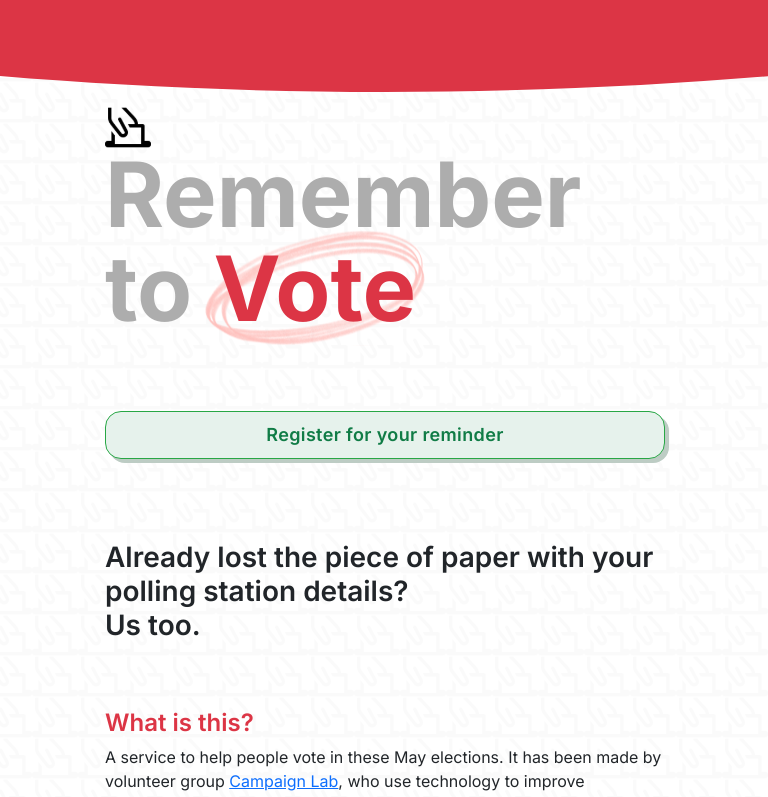
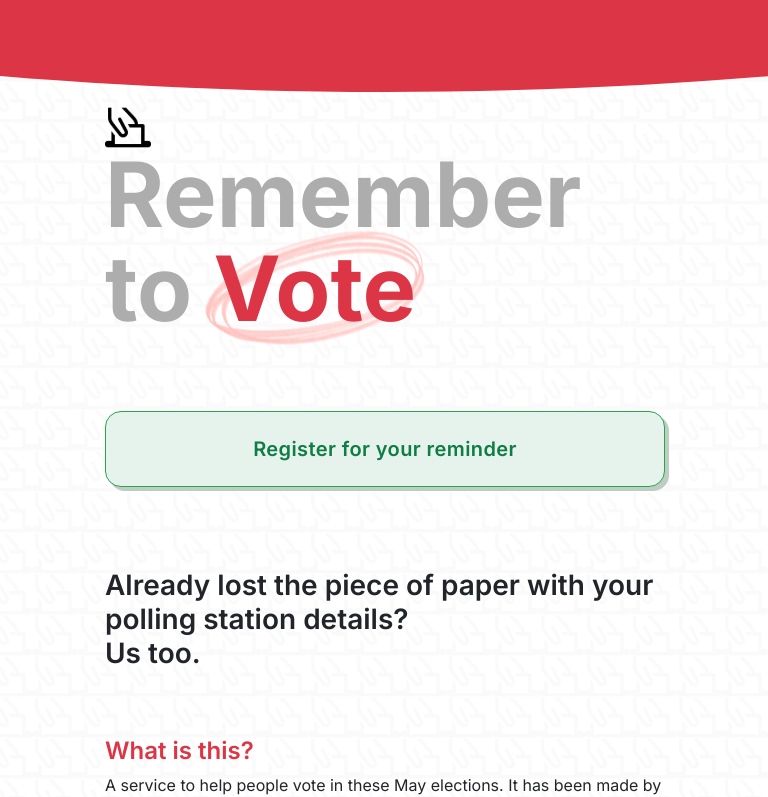
Before and after one commit to Curtis-Turk/Remember-to-Vote, a Next.js app: page / in a window 768 px wide. Shown: the top 797 px of the page. Built offline with nearby package versions, Linux system fonts and the light colour scheme.

Commit message:
added padding for tablet view for register button
Co-authored-by: Harry Fox <hfox1@users.noreply.github.com>

```diff
--- a/styles.css
+++ b/styles.css
@@ -338,10 +338,20 @@ weight: 600
   line-height: 24px !important;
 }
 
-.btn-register-mobile {
-  padding: 12px 0px !important;
-  font-size: 18px !important;
-  line-height: 22px !important;
+@media screen and (max-width: 1094px) and (min-width: 601px) {
+  .btn-register-mobile {
+    padding: 25px 0px !important;
+    font-size: 20px !important;
+    line-height: 24px !important;
+  }
+}
+
+@media screen and (max-width: 600px) {
+  .btn-register-mobile {
+    padding: 12px 0px !important;
+    font-size: 18px !important;
+    line-height: 22px !important;
+  }
 }
 
 .btn-success {
```
